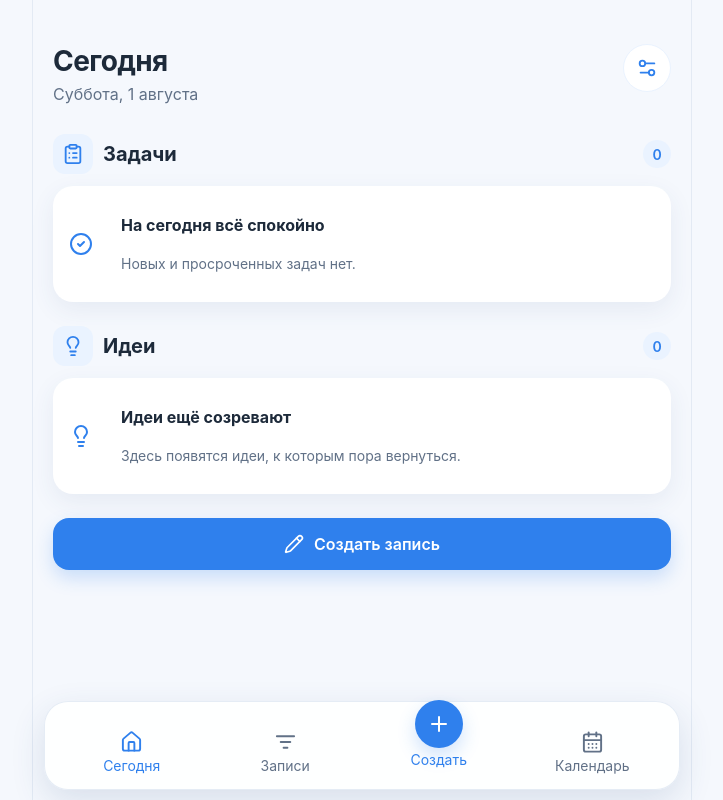
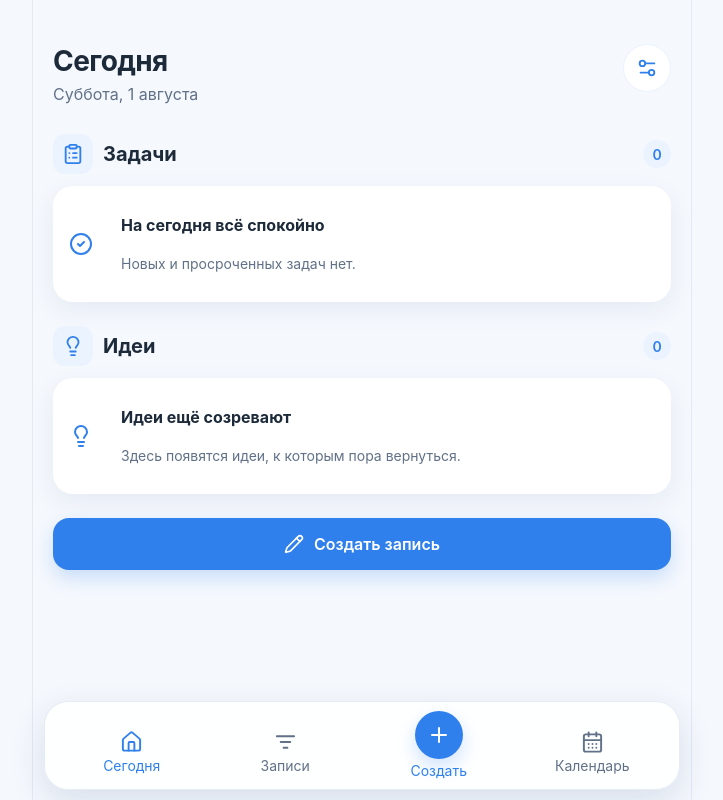
Before and after one commit to ev87st2-bit/zapiski-mobile-pwa, a Next.js app: page / in a window 1280 px wide. Shown: the whole page, without its empty margins (278-1001 px from the left). Built offline with nearby package versions, Linux system fonts and the light colour scheme.

Commit message:
Align create button inside bottom navigation

```diff
--- a/app/globals.css
+++ b/app/globals.css
@@ -69,7 +69,7 @@ p { margin: 0; }
 .bottom-nav button { min-width: 0; min-height: 58px; border: 0; background: transparent; color: var(--text-secondary); border-radius: 14px; display: flex; flex-direction: column; gap: 3px; align-items: center; justify-content: center; font-size: 14px; line-height: 18px; cursor: pointer; }
 .bottom-nav button svg { width: 23px; }
 .bottom-nav button.active { color: var(--blue-600); }
-.bottom-nav .nav-create { position: relative; top: -11px; color: var(--blue-600); }
+.bottom-nav .nav-create { position: relative; top: 0; color: var(--blue-600); }
 .bottom-nav .nav-create svg { width: 48px; height: 48px; padding: 12px; border-radius: 50%; color: white; background: var(--blue-600); box-shadow: var(--shadow-button); }
 .bottom-nav .nav-create.active svg { background: var(--blue-700); }
 
```
